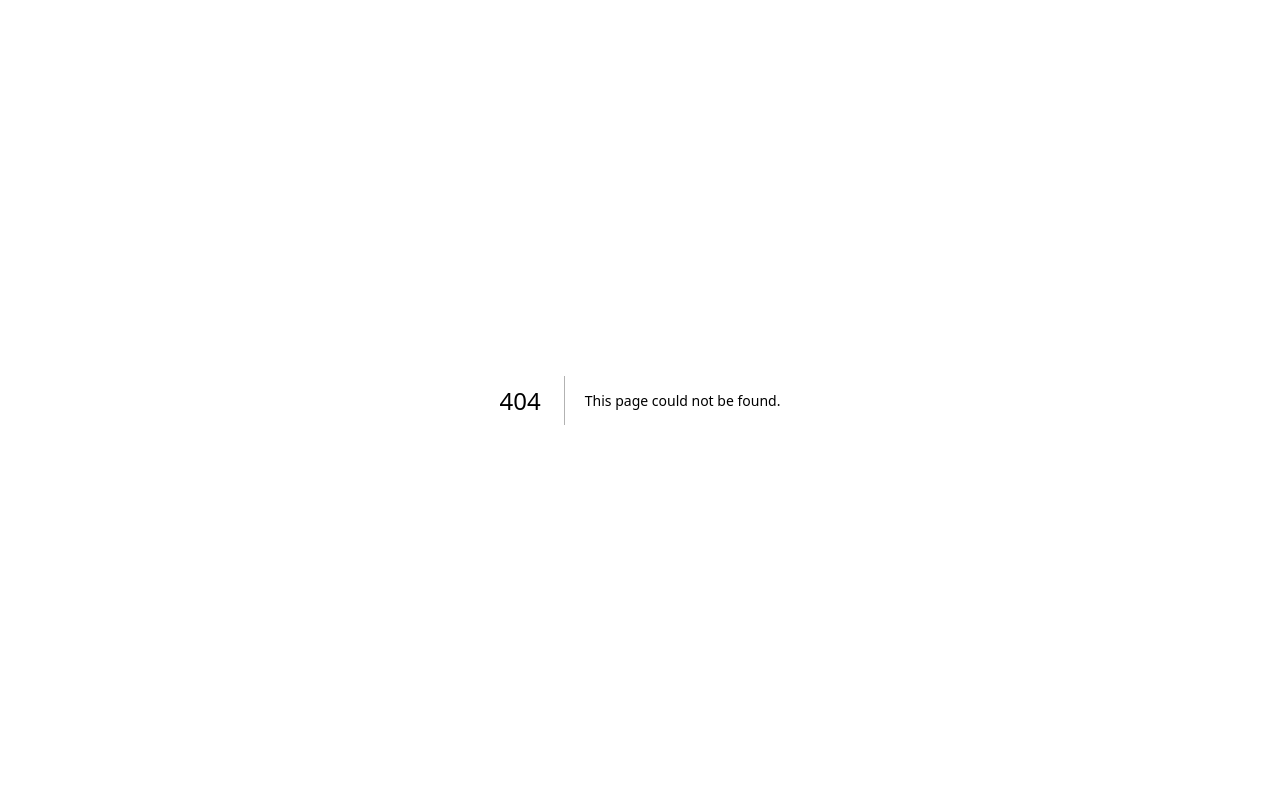
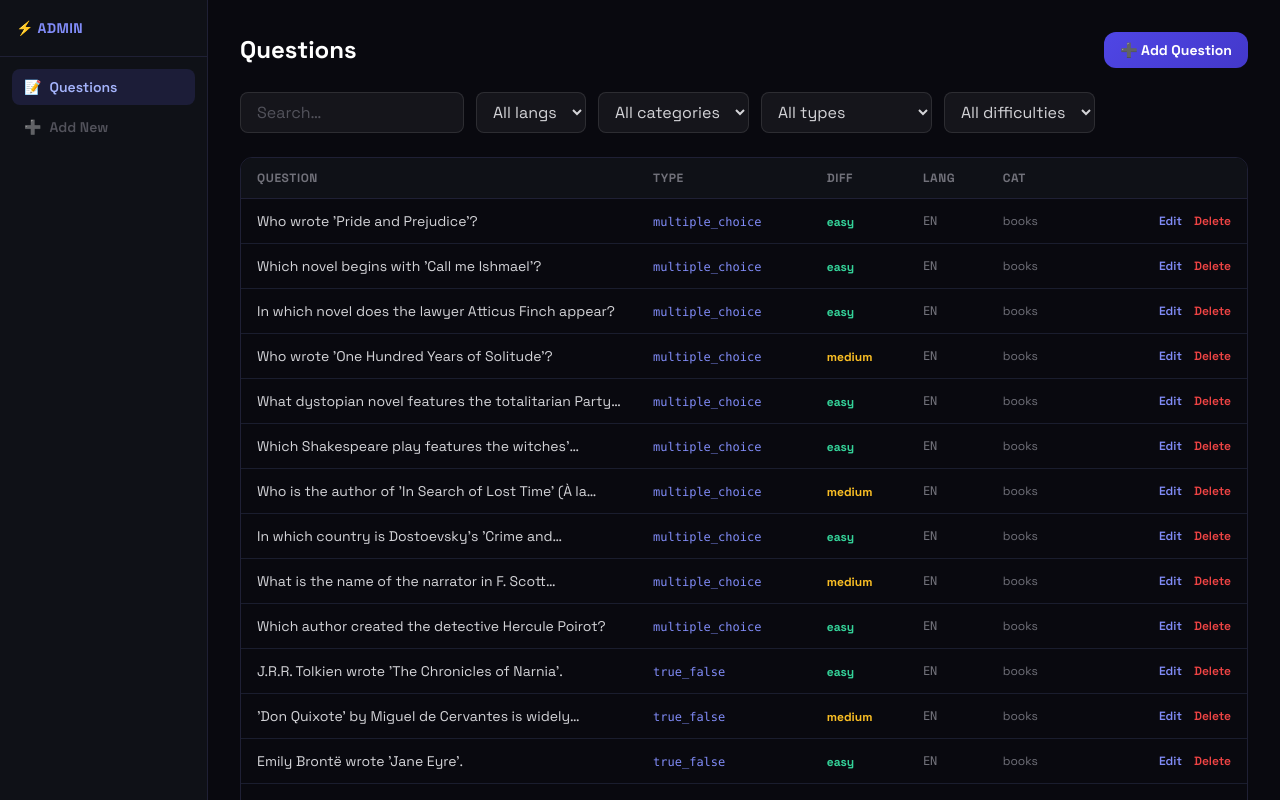
Before and after one commit to zakaria1159/PixelQuiz, a Next.js app: page /admin/questions in a window 1280 px wide. Before the commit this address had no page. Shown: the top 800 px of the page. Built offline with nearby package versions, Linux system fonts and the light colour scheme.

Commit message:
feat(admin): add questions list page with filters and delete

```diff
--- /dev/null
+++ b/src/app/admin/questions/page.tsx
@@ -0,0 +1,133 @@
+'use client'
+
+import { useEffect, useState, useCallback } from 'react'
+import { useRouter } from 'next/navigation'
+import Link from 'next/link'
+
+const QUESTION_TYPES = ['multiple_choice','true_false','free_text','fill_blank','ranking','image_guess','pixel_reveal','closest_wins','speed_buzz','letter_game','flag_guess','music_guess','animal_sound','clue_chain']
+const DIFFICULTIES = ['easy', 'medium', 'hard']
+
+export default function QuestionsPage() {
+  const [questions, setQuestions] = useState<any[]>([])
+  const [categories, setCategories] = useState<{ en: string[]; fr: string[] }>({ en: [], fr: [] })
+  const [loading, setLoading] = useState(true)
+  const [deleting, setDeleting] = useState<string | null>(null)
+  const [filters, setFilters] = useState({ lang: '', category: '', type: '', difficulty: '', search: '' })
+  const router = useRouter()
+
+  const fetchQuestions = useCallback(async () => {
+    setLoading(true)
+    const params = new URLSearchParams()
+    Object.entries(filters).forEach(([k, v]) => { if (v) params.set(k, v) })
+    const res = await fetch(`/api/admin/questions?${params}`)
+    const data = await res.json()
+    setQuestions(data.questions)
+    setCategories(data.categories)
+    setLoading(false)
+  }, [filters])
+
+  useEffect(() => { fetchQuestions() }, [fetchQuestions])
+
+  async function handleDelete(q: any) {
+    if (!confirm(`Delete "${q.question?.slice(0, 60)}…"?`)) return
+    setDeleting(q.id)
+    await fetch(`/api/admin/questions/${q.id}?lang=${q._lang}&category=${q.category}`, { method: 'DELETE' })
+    await fetchQuestions()
+    setDeleting(null)
+  }
+
+  const allCategories = Array.from(new Set([...categories.en, ...categories.fr])).sort()
+
+  return (
+    <div>
+      <div className="flex items-center justify-between mb-6">
+        <h1 className="text-2xl font-black text-white">Questions</h1>
+        <Link href="/admin/questions/new" className="px-4 py-2 rounded-xl font-bold text-sm text-white" style={{ background: 'linear-gradient(135deg,#4f46e5,#4338ca)' }}>
+          ➕ Add Question
+        </Link>
+      </div>
+
+      {/* Filters */}
+      <div className="flex flex-wrap gap-3 mb-6">
+        <input
+          type="text"
+          placeholder="Search…"
+          value={filters.search}
+          onChange={e => setFilters(f => ({ ...f, search: e.target.value }))}
+          className="bg-white/5 border border-white/10 text-white placeholder-zinc-600 text-sm px-4 py-2 rounded-lg outline-none focus:border-indigo-500 w-56"
+        />
+        {[
+          { key: 'lang', options: ['en', 'fr'], label: 'All langs' },
+          { key: 'category', options: allCategories, label: 'All categories' },
+          { key: 'type', options: QUESTION_TYPES, label: 'All types' },
+          { key: 'difficulty', options: DIFFICULTIES, label: 'All difficulties' },
+        ].map(({ key, options, label }) => (
+          <select
+            key={key}
+            value={(filters as any)[key]}
+            onChange={e => setFilters(f => ({ ...f, [key]: e.target.value }))}
+            className="bg-white/5 border border-white/10 text-zinc-300 text-sm px-3 py-2 rounded-lg outline-none focus:border-indigo-500"
+          >
+            <option value="">{label}</option>
+            {options.map(o => <option key={o} value={o}>{o}</option>)}
+          </select>
+        ))}
+        {Object.values(filters).some(Boolean) && (
+          <button onClick={() => setFilters({ lang: '', category: '', type: '', difficulty: '', search: '' })} className="text-zinc-500 hover:text-zinc-300 text-sm font-semibold">✕ Clear</button>
+        )}
+      </div>
+
+      {/* Table */}
+      <div className="rounded-xl overflow-hidden border" style={{ borderColor: '#1f2035' }}>
+        <table className="w-full text-sm">
+          <thead>
+            <tr style={{ background: '#0f1117', borderBottom: '1px solid #1f2035' }}>
+              <th className="text-left px-4 py-3 text-zinc-500 font-bold text-xs uppercase tracking-wider">Question</th>
+              <th className="text-left px-4 py-3 text-zinc-500 font-bold text-xs uppercase tracking-wider">Type</th>
+              <th className="text-left px-4 py-3 text-zinc-500 font-bold text-xs uppercase tracking-wider">Diff</th>
+              <th className="text-left px-4 py-3 text-zinc-500 font-bold text-xs uppercase tracking-wider">Lang</th>
+              <th className="text-left px-4 py-3 text-zinc-500 font-bold text-xs uppercase tracking-wider">Cat</th>
+              <th className="px-4 py-3" />
+            </tr>
+          </thead>
+          <tbody>
+            {loading ? (
+              <tr><td colSpan={6} className="px-4 py-8 text-center text-zinc-600">Loading…</td></tr>
+            ) : questions.length === 0 ? (
+              <tr><td colSpan={6} className="px-4 py-8 text-center text-zinc-600">No questions found</td></tr>
+            ) : questions.map(q => (
+              <tr key={`${q.id}-${q._lang}`} style={{ borderBottom: '1px solid #1a1d2e' }} className="hover:bg-white/[0.02] transition-colors">
+                <td className="px-4 py-3 text-zinc-300 max-w-xs">
+                  <span className="line-clamp-1">{q.question}</span>
+                </td>
+                <td className="px-4 py-3">
+                  <span className="text-indigo-400 text-xs font-mono">{q.type}</span>
+                </td>
+                <td className="px-4 py-3">
+                  <span className={`text-xs font-bold ${q.difficulty === 'easy' ? 'text-emerald-400' : q.difficulty === 'medium' ? 'text-amber-400' : 'text-red-400'}`}>
+                    {q.difficulty}
+                  </span>
+                </td>
+                <td className="px-4 py-3 text-zinc-500 text-xs font-mono uppercase">{q._lang}</td>
+                <td className="px-4 py-3 text-zinc-500 text-xs">{q.category}</td>
+                <td className="px-4 py-3">
+                  <div className="flex items-center gap-3 justify-end">
+                    <Link href={`/admin/questions/${q.id}/edit?lang=${q._lang}&category=${q.category}`} className="text-indigo-400 hover:text-indigo-300 font-semibold text-xs">Edit</Link>
+                    <button
+                      onClick={() => handleDelete(q)}
+                      disabled={deleting === q.id}
+                      className="text-red-500 hover:text-red-400 font-semibold text-xs disabled:opacity-40"
+                    >
+                      {deleting === q.id ? '…' : 'Delete'}
+                    </button>
+                  </div>
+                </td>
+              </tr>
+            ))}
+          </tbody>
+        </table>
+      </div>
+      <p className="text-zinc-600 text-xs mt-3">{questions.length} questions</p>
+    </div>
+  )
+}
```
